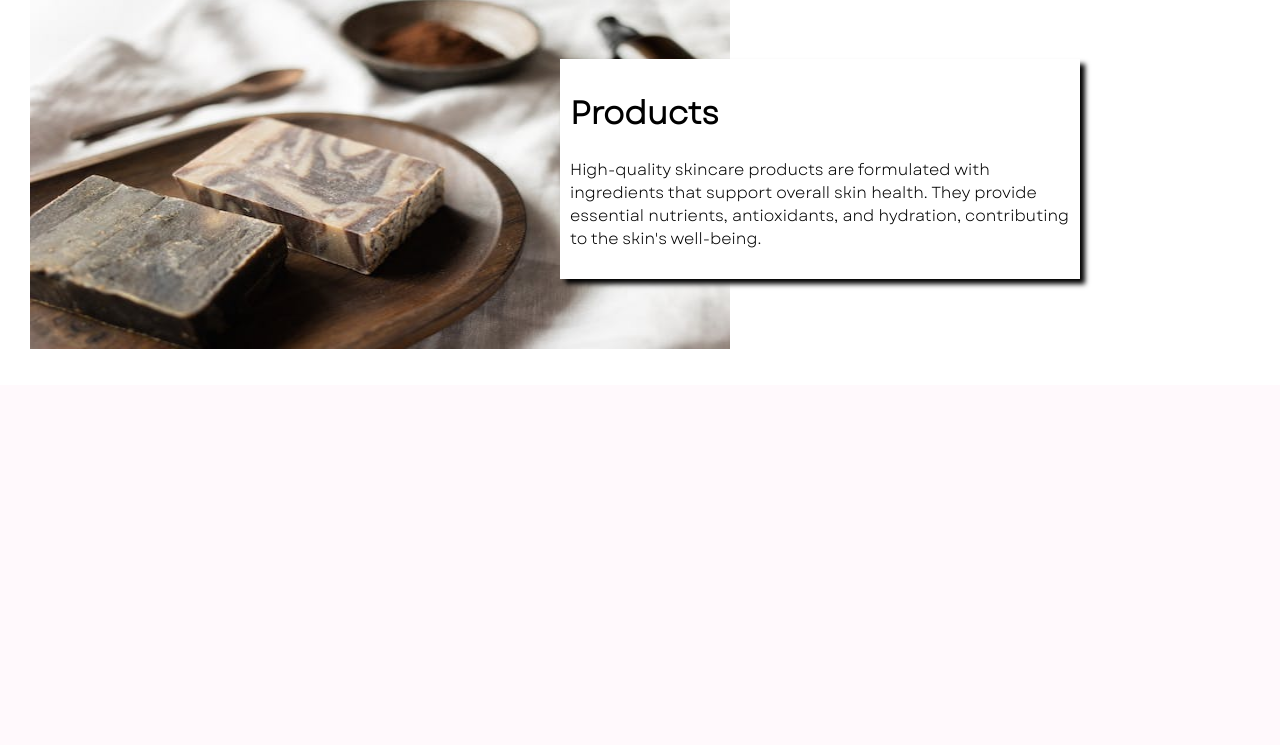
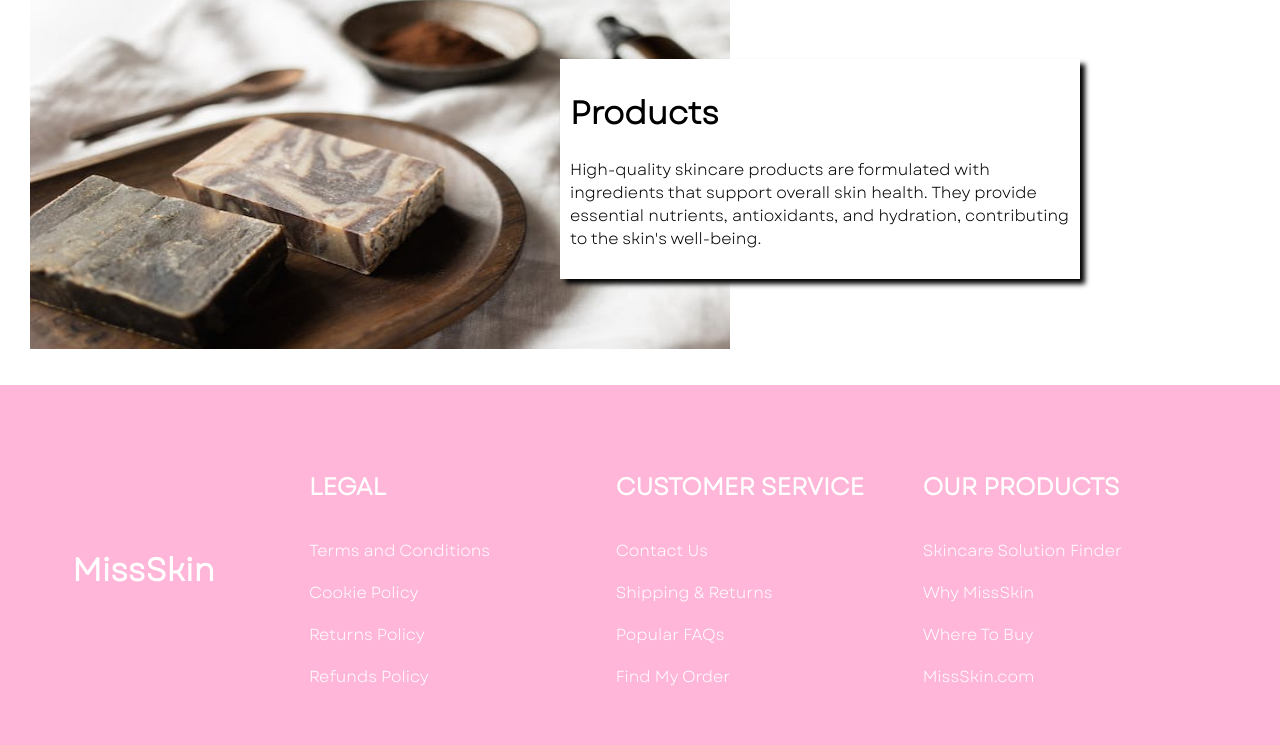
Before and after one commit to RitaShkodra/MissSkin, a PHP site: page /home.html in a window 1280 px wide. Shown: the part 1843-2588 px from the top of the page. Before the commit the page ends 2192 px from the top, so only its background shows below. Run offline with PHP 8.4, Linux system fonts and the light colour scheme.

Commit message:
Added footer

```diff
--- a/home.css
+++ b/home.css
@@ -104,3 +104,31 @@ body{
     transition: transform 0.6s ease;
 
 }
+
+.footer{
+    display: flex;
+    flex-wrap: wrap;
+    background-color: #ffb6d9;
+    color: white;
+    height: 350px;
+    margin-right: 0px;
+    padding-top: 10px;
+}
+.minifooter{
+    display: flex;
+    flex-wrap: wrap;
+    flex-direction: column;
+    justify-content: center;
+    margin-right: 20px;
+    width: 22.1%;
+    padding: 2px;
+}
+.minifooter p{
+    margin-bottom: 3px;
+}
+
+ .minifooter #footerTitle{
+        display: flex;
+        flex-wrap: wrap;
+        justify-content: center;
+}
--- a/home.html
+++ b/home.html
@@ -77,7 +77,34 @@
                     </div>
         </div>
 
-
+    <footer>
+        <div class="footer">
+            <div class="minifooter">
+                <h1 id="footerTitle">MissSkin</h1>
+            </div>
+            <div class="minifooter">
+                <h2>LEGAL</h2>
+               <p>Terms and Conditions</p>
+               <p>Cookie Policy</p>
+               <p>Returns Policy</p>
+               <p>Refunds Policy</p>
+            </div>
+            <div class="minifooter">
+                <h2>CUSTOMER SERVICE</h2>
+               <p>Contact Us</p>
+               <p>Shipping & Returns</p>
+               <p>Popular FAQs</p>
+               <p>Find My Order</p>
+            </div>
+            <div class="minifooter">
+                <h2>OUR PRODUCTS</h2>
+               <p>Skincare Solution Finder</p>
+               <p>Why MissSkin</p>
+               <p>Where To Buy</p>
+               <p>MissSkin.com</p>
+            </div>
+        </div>
+    </footer>
 
 </body>
 </html>
```
